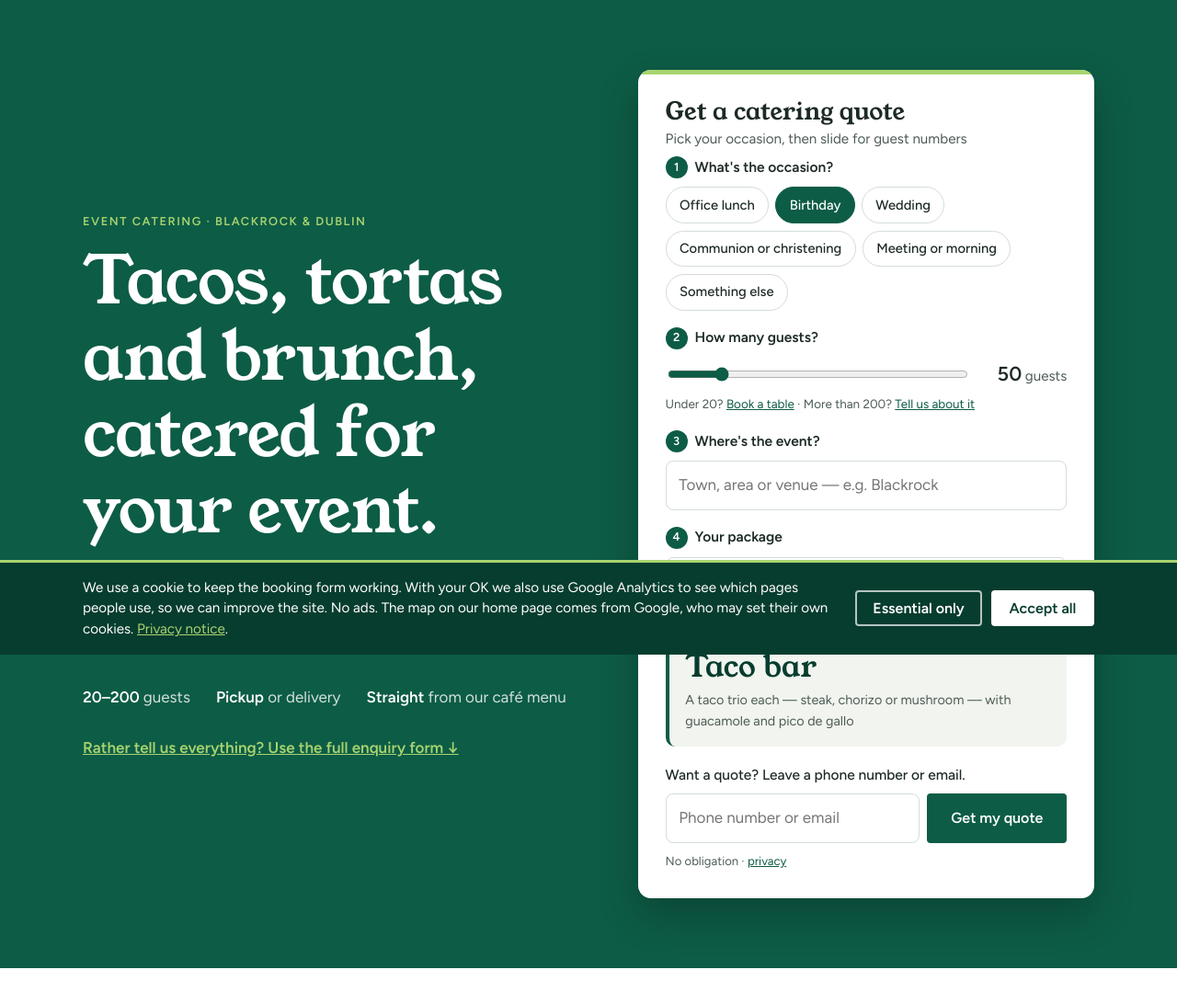
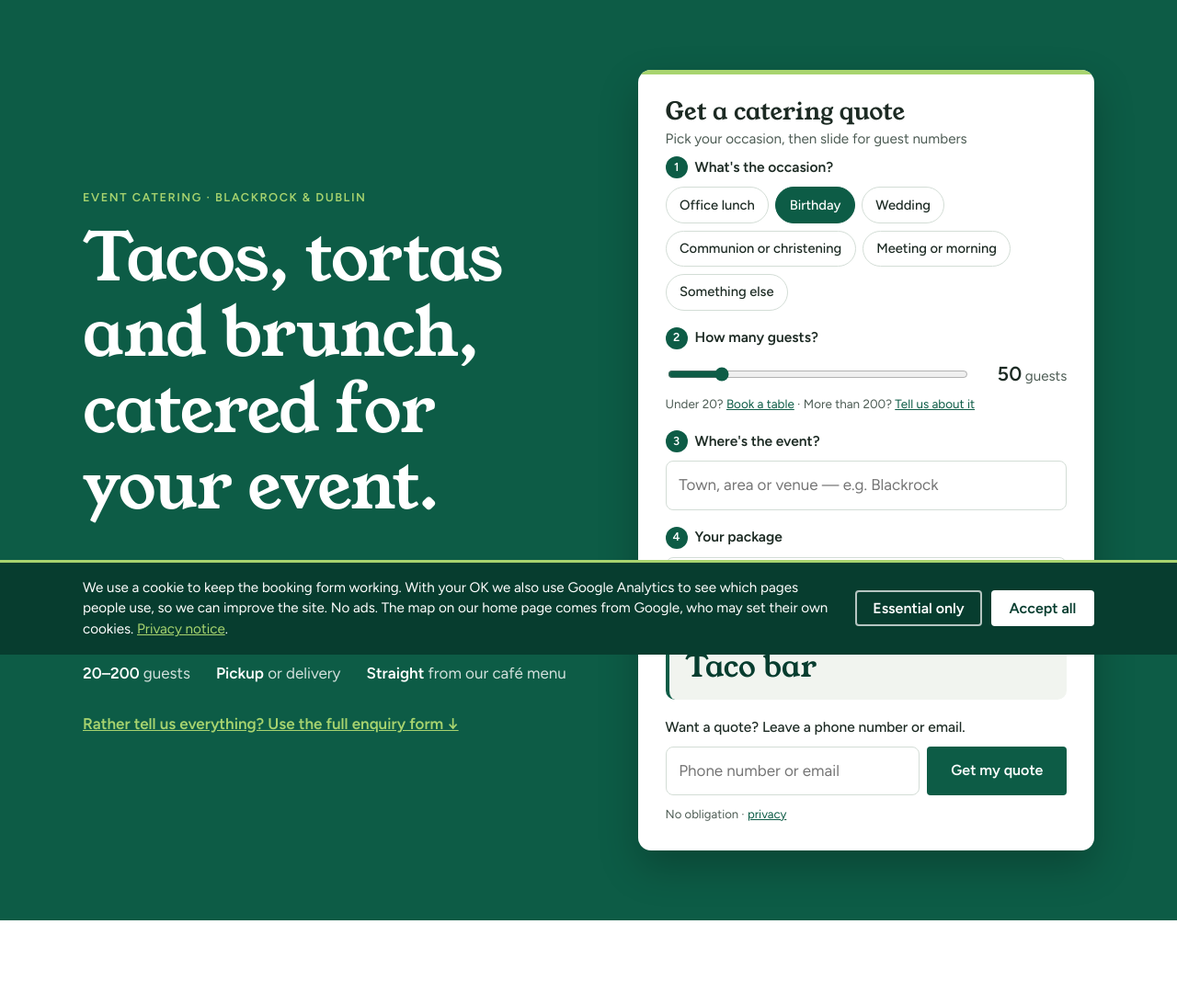
Before and after one commit to Nicholasrooney/cilantrocafe.ie, a PHP site: page /event-catering.php in a window 1280 px wide. Shown: the part 88-1180 px from the top of the page at 92% size. Run offline with PHP 8.4, Linux system fonts and the light colour scheme.

Commit message:
Drop the package description from the catering quote card
The card's result box now shows just the package name, not the sentence
describing what is in it. The option no longer carries that text, and
the script that used to fill it in — and the style behind it — go with
it, so nothing is left dangling.

Checked on the running page: switching occasion still renames the
package, the guest slider still updates, and the box reads "Your
package: Full Mexican feast" with no blurb. 216 tests pass.

Co-Authored-By: Claude Opus 5 <noreply@anthropic.com>

```diff
--- a/css/style.css
+++ b/css/style.css
@@ -876,7 +876,6 @@ a:hover { color: var(--fascia-deep); }
 }
 .pc-price small { font-family: var(--sans); font-size: 0.95rem; color: var(--muted); }
 .pc-total { display: block; margin-top: 0.1rem; font-weight: 600; }
-.pc-includes { display: block; margin-top: 0.35rem; font-size: 0.9rem; color: var(--muted); }
 
 .pc-capture { margin-top: 1.15rem; }
 .pc-prompt { display: block; margin: 0 0 0.5rem; font-weight: 500; font-size: 0.97rem; }
--- a/event-catering.php
+++ b/event-catering.php
@@ -150,7 +150,6 @@ $cardTotal   = catering_estimate($cardPrice, (int) $cat_card['guests']);
                     <?php foreach ($cat_packages as $key => $pkg): ?>
                         <option value="<?= e($key) ?>"
                                 <?php if (show_prices() && $pkg['price'] !== null): ?>data-price="<?= e(number_format($pkg['price'], 2, '.', '')) ?>"<?php endif; ?>
-                                data-includes="<?= e($pkg['includes']) ?>"
                                 <?= $cat_card['package'] === $key ? 'selected' : '' ?>><?= e($pkg['name']) ?></option>
                     <?php endforeach; ?>
                 </select>
@@ -175,7 +174,6 @@ $cardTotal   = catering_estimate($cardPrice, (int) $cat_card['guests']);
                     <span class="pc-result-label">Your package</span>
                     <span class="pc-price" data-pc-name><?= e($cardPackage['name']) ?></span>
                 <?php endif; ?>
-                <span class="pc-includes" data-pc-includes><?= e($cardPackage['includes']) ?></span>
             </div>
 
             <div class="pc-capture">
--- a/js/main.js
+++ b/js/main.js
@@ -348,7 +348,6 @@ function cookieChoice(set) {
   var guestEl = card.querySelector('[data-pc-guests]');
   var priceEl = card.querySelector('[data-pc-price]');
   var totalEl = card.querySelector('[data-pc-total]');
-  var inclEl  = card.querySelector('[data-pc-includes]');
   var nameEl  = card.querySelector('[data-pc-name]');
   if (!range || !select) return;
 
@@ -366,7 +365,6 @@ function cookieChoice(set) {
 
     if (guestEl) guestEl.textContent = guests;
     range.setAttribute('aria-valuetext', guests + ' guests');
-    if (inclEl && opt) inclEl.textContent = opt.dataset.includes || '';
     if (nameEl && opt) nameEl.textContent = opt.textContent.trim();
 
     // Prices switched off in config: the card names the package instead.
```
